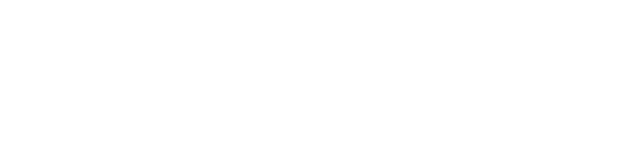
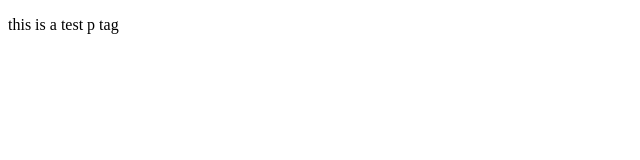
Before and after one commit to Shashi717/Second-GitPractice, a plain HTML site: page index.html in a window 1280 px wide. Shown: the whole page, without its empty margins (0-640 px from the left). Drawn offline with Linux system fonts and the light colour scheme.

Commit message:
Closes #1

```diff
--- a/index.html
+++ b/index.html
@@ -3,6 +3,7 @@
 
 <body>
 <p>
+	this is a test p tag
 </p>
 </body>
 </html>
```
